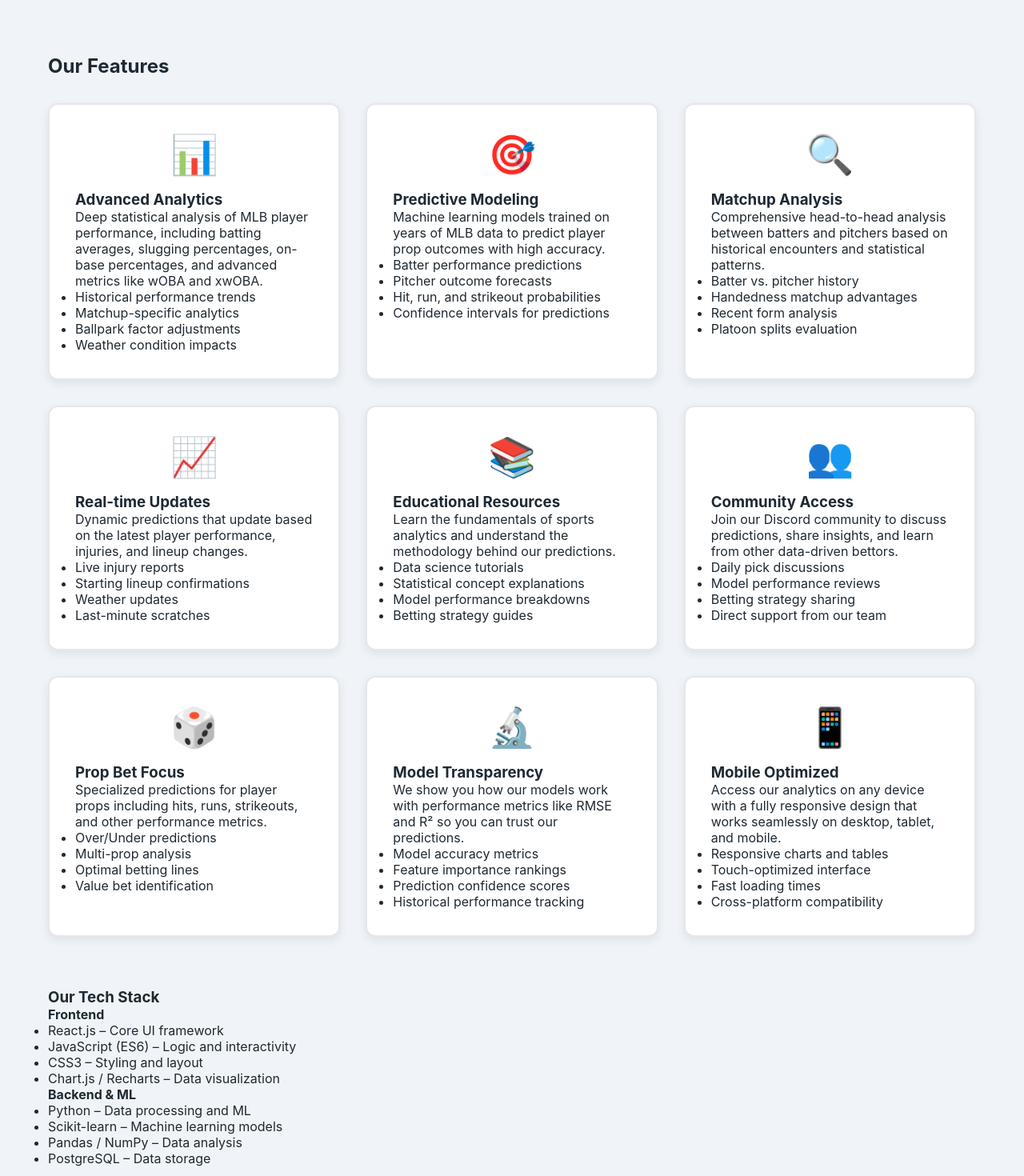
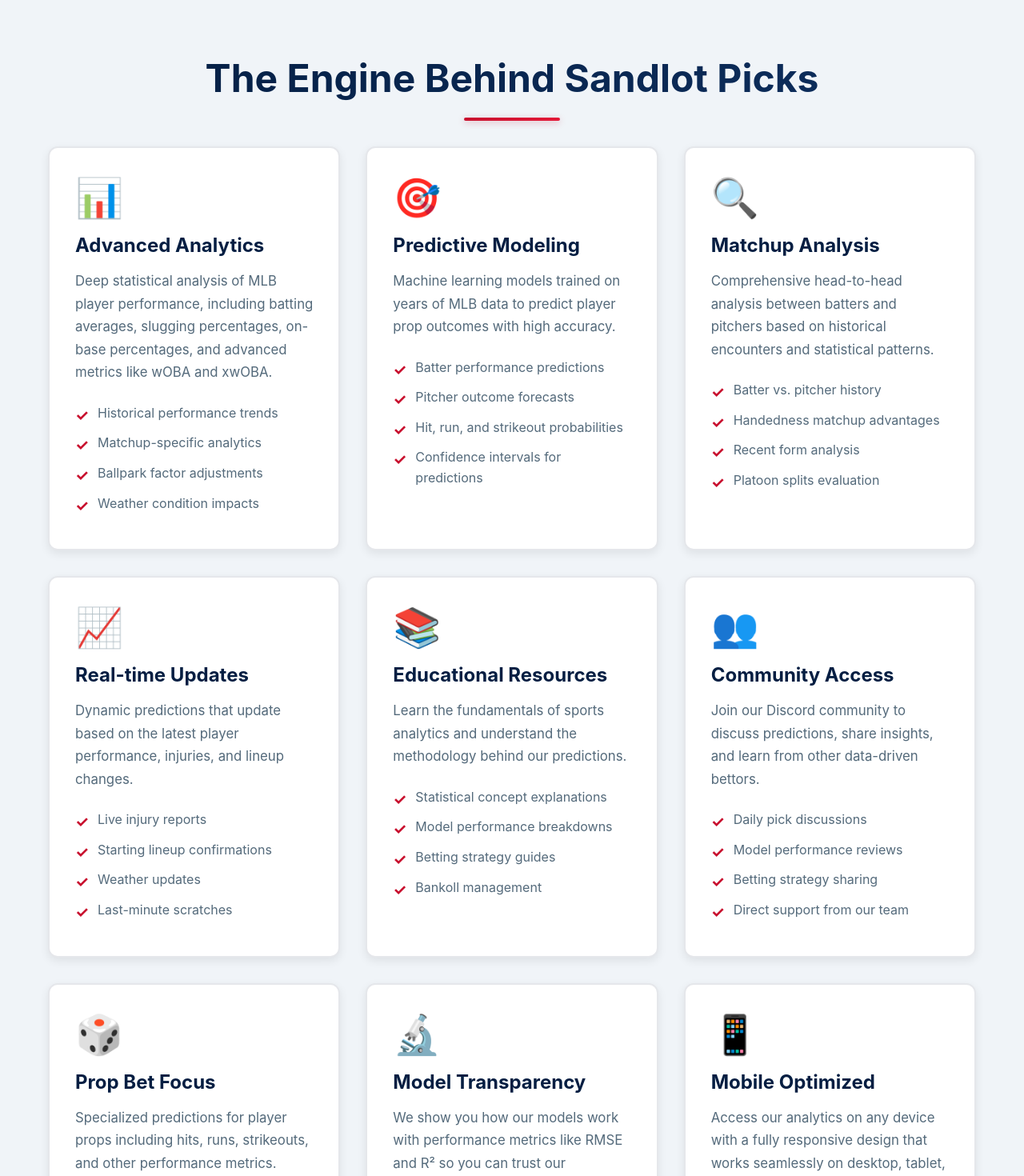
Before and after one commit to cedenoc181/slp-ui, a React (Create React App) app: page /features in a window 1280 px wide. Shown: the part 120-1590 px from the top of the page at 80% size. Built offline with nearby package versions, Linux system fonts and the light colour scheme.

Commit message:
have a mvp style for the features page now and added a css for it

```diff
--- a/src/App.jsx
+++ b/src/App.jsx
@@ -15,6 +15,7 @@ import './styles/header.css';
 import './styles/hero.css';
 import './styles/about.css';
 import './styles/about-page.css';
+import './styles/features-page.css';
 import './styles/features.css';
 import './styles/footer.css';
 import './styles/legal.css';
--- a/src/components/pages/AboutPage.jsx
+++ b/src/components/pages/AboutPage.jsx
@@ -9,7 +9,7 @@ function AboutPage() {
   return (
     <section className="about-page">
       <div className="container">
-        <h2 className="section-title">About Sandlot Picks Analytics</h2>
+        <h2 className="section-title">Sandlot Picks Analytics</h2>
 
         <div className="about-description">
           <h3>Our Mission</h3>
--- a/src/components/pages/FeaturesPage.jsx
+++ b/src/components/pages/FeaturesPage.jsx
@@ -1,5 +1,5 @@
 import { useEffect } from 'react';
-import '../../styles/features.css';
+import '../../styles/features-page.css';
 
 function FeaturesPage() {
   useEffect(() => {
@@ -9,7 +9,7 @@ function FeaturesPage() {
   return (
     <section className="features" style={{ paddingTop: '6rem', minHeight: '100vh' }}>
       <div className="container">
-        <h2 className="section-title">Our Features</h2>
+        <h2 className="section-title features-page-title">The Engine Behind Sandlot Picks</h2>
 
         <div className="features-grid">
           <div className="feature-card">
@@ -77,10 +77,10 @@ function FeaturesPage() {
               Learn the fundamentals of sports analytics and understand the methodology behind our predictions.
             </p>
             <ul>
-              <li>Data science tutorials</li>
               <li>Statistical concept explanations</li>
               <li>Model performance breakdowns</li>
               <li>Betting strategy guides</li>
+              <li>Bankoll management</li>
             </ul>
           </div>
 
@@ -141,30 +141,6 @@ function FeaturesPage() {
             </ul>
           </div>
         </div>
-
-        <div className="tech-stack-section" style={{ marginTop: '4rem' }}>
-          <h3 className="section-subtitle">Our Tech Stack</h3>
-          <div className="tech-grid">
-            <div className="tech-item">
-              <h4>Frontend</h4>
-              <ul>
-                <li>React.js – Core UI framework</li>
-                <li>JavaScript (ES6) – Logic and interactivity</li>
-                <li>CSS3 – Styling and layout</li>
-                <li>Chart.js / Recharts – Data visualization</li>
-              </ul>
-            </div>
-            <div className="tech-item">
-              <h4>Backend & ML</h4>
-              <ul>
-                <li>Python – Data processing and ML</li>
-                <li>Scikit-learn – Machine learning models</li>
-                <li>Pandas / NumPy – Data analysis</li>
-                <li>PostgreSQL – Data storage</li>
-              </ul>
-            </div>
-          </div>
-        </div>
       </div>
     </section>
   );
--- /dev/null
+++ b/src/styles/features-page.css
@@ -0,0 +1,222 @@
+/* Features Page Styles */
+.features-page {
+  min-height: 100vh;
+  padding: 8rem 0 4rem;
+  background: linear-gradient(180deg, #F7F7F9 0%, #FFFFFF 100%);
+}
+
+.features-page .container {
+  max-width: 1400px;
+  margin: 0 auto;
+  padding: 0 2rem;
+}
+
+.features-page .section-title {
+  font-size: 3rem;
+  color: #041E42;
+  margin-bottom: 1rem;
+  text-align: center;
+  font-weight: 700;
+  position: relative;
+  padding-bottom: 1rem;
+}
+
+.features-page-title {
+    font-size: 3rem;
+    color: #041E42;
+    margin-bottom: 1rem;
+    text-align: center;
+    font-weight: 700;
+    position: relative;
+    padding-bottom: 1.5rem;
+    background: linear-gradient(135deg, #041E42 0%, #0e2f5f 100%);
+    -webkit-background-clip: text;
+    -webkit-text-fill-color: transparent;
+    background-clip: text;
+  }
+
+  .features-page-title::after {
+    content: '';
+    position: absolute;
+    bottom: 0;
+    left: 50%;
+    transform: translateX(-50%);
+    width: 120px;
+    height: 4px;
+    background: linear-gradient(90deg, var(--cta-color), #E31837);
+    border-radius: 2px;
+    box-shadow: 0 2px 8px rgba(200, 16, 46, 0.3);
+  }
+
+.features-page .section-title::after {
+  content: '';
+  position: absolute;
+  bottom: 0;
+  left: 50%;
+  transform: translateX(-50%);
+  width: 120px;
+  height: 4px;
+  background: linear-gradient(90deg, var(--cta-color), #E31837);
+  border-radius: 2px;
+}
+
+.features-page .section-subtitle {
+  text-align: center;
+  font-size: 1.2rem;
+  color: #546A7B;
+  margin-bottom: 3rem;
+  max-width: 700px;
+  margin-left: auto;
+  margin-right: auto;
+}
+
+.features-grid {
+  display: grid;
+  grid-template-columns: repeat(auto-fit, minmax(350px, 1fr));
+  gap: 2.5rem;
+  margin-bottom: 4rem;
+}
+
+.feature-card {
+  background: #FFFFFF;
+  padding: 2.5rem;
+  border-radius: 16px;
+  border: 1px solid #E1E8ED;
+  box-shadow: 0 4px 20px rgba(0, 0, 0, 0.08);
+  transition: all 0.3s ease;
+  position: relative;
+  overflow: hidden;
+}
+
+.feature-card::before {
+  content: '';
+  position: absolute;
+  top: 0;
+  left: 0;
+  width: 100%;
+  height: 4px;
+  background: linear-gradient(90deg, var(--cta-color), #E31837);
+  transform: scaleX(0);
+  transform-origin: left;
+  transition: transform 0.3s ease;
+}
+
+.feature-card:hover {
+  transform: translateY(-8px);
+  box-shadow: 0 12px 40px rgba(4, 30, 66, 0.15);
+  border-color: var(--cta-color);
+}
+
+.feature-card:hover::before {
+  transform: scaleX(1);
+}
+
+.feature-icon {
+  font-size: 3rem;
+  margin-bottom: 1.5rem;
+  display: inline-block;
+  animation: float 3s ease-in-out infinite;
+}
+
+@keyframes float {
+  0%, 100% {
+    transform: translateY(0);
+  }
+  50% {
+    transform: translateY(-10px);
+  }
+}
+
+.feature-card h3 {
+  font-size: 1.5rem;
+  color: #041E42;
+  margin-bottom: 1rem;
+  font-weight: 700;
+}
+
+.feature-card > p {
+  font-size: 1.05rem;
+  line-height: 1.7;
+  color: #546A7B;
+  margin-bottom: 1.5rem;
+}
+
+.feature-card ul {
+  list-style: none;
+  padding: 0;
+  margin: 0;
+}
+
+.feature-card ul li {
+  font-size: 1rem;
+  color: #546A7B;
+  margin-bottom: 0.75rem;
+  padding-left: 1.75rem;
+  position: relative;
+  line-height: 1.6;
+}
+
+.feature-card ul li::before {
+  content: '✓';
+  position: absolute;
+  left: 0;
+  color: var(--cta-color);
+  font-weight: 700;
+  font-size: 1.2rem;
+}
+
+
+/* Responsive Design */
+@media (max-width: 1024px) {
+  .features-grid {
+    grid-template-columns: repeat(auto-fit, minmax(300px, 1fr));
+    gap: 2rem;
+  }
+}
+
+@media (max-width: 768px) {
+  .features-page {
+    padding: 6rem 0 3rem;
+  }
+
+  .features-page .features-page-title {
+    font-size: 2.2rem;
+  }
+
+  .features-page-title::after {
+    width: 80px;
+    height: 3px;
+  }
+
+  .features-grid {
+    grid-template-columns: 1fr;
+    gap: 1.5rem;
+  }
+
+  .feature-card {
+    padding: 2rem;
+  }
+}
+
+@media (max-width: 480px) {
+  .features-page .container {
+    padding: 0 1rem;
+  }
+
+  .features-page .features-page-title {
+    font-size: 1.8rem;
+  }
+
+  .feature-card {
+    padding: 1.5rem;
+  }
+
+  .feature-icon {
+    font-size: 2.5rem;
+  }
+
+  .feature-card h3 {
+    font-size: 1.3rem;
+  }
+
+}
```
